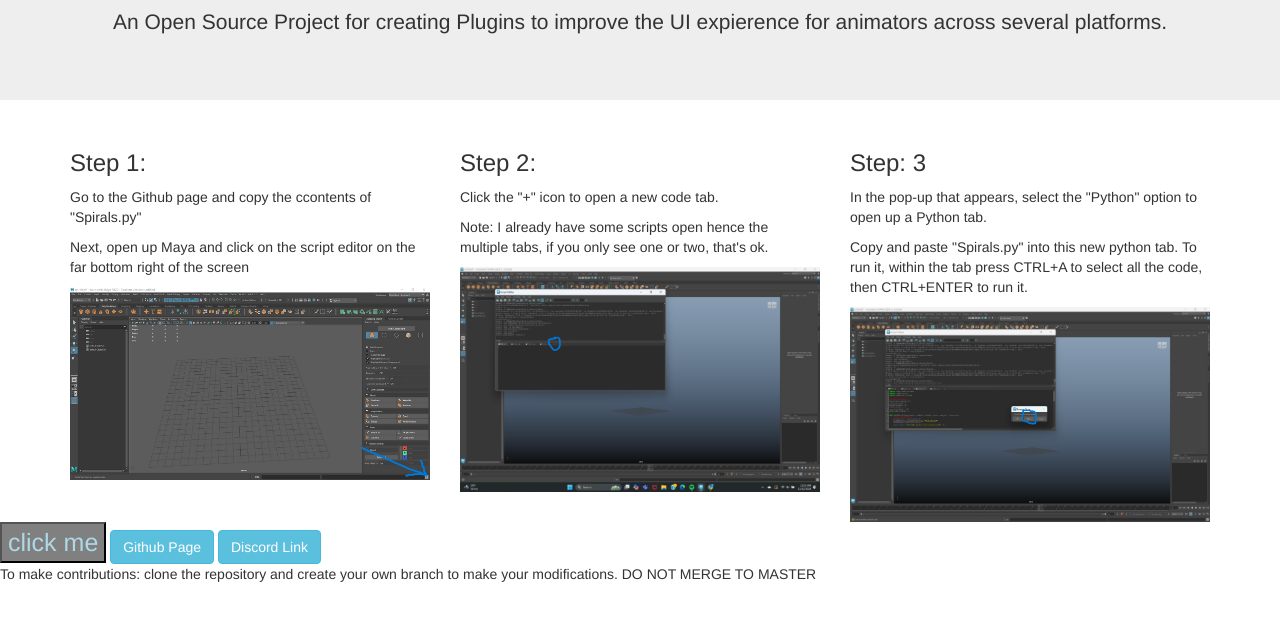
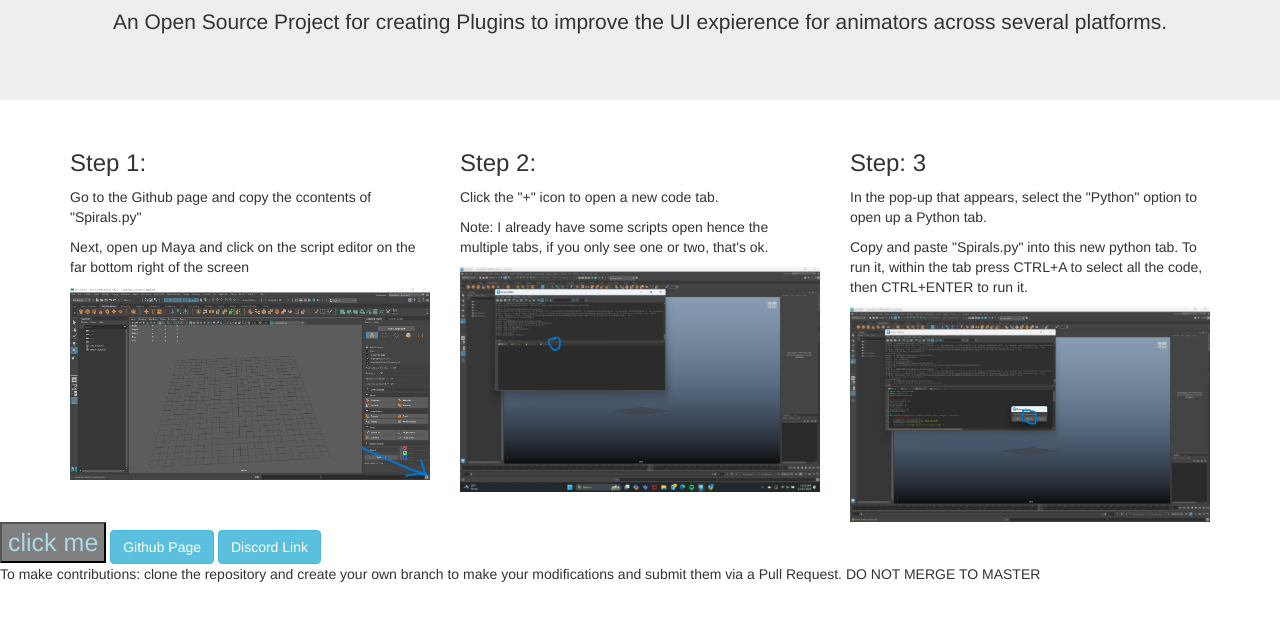
Before and after one commit to Josue-Rocha/Plugins-for-the-Betterment-of-UI, a plain HTML site: page index.html in a window 1280 px wide. Shown: the part 140-760 px from the top of the page. Drawn offline with nearby package versions, Linux system fonts and the light colour scheme.

Commit message:
Update index.html 07

```diff
--- a/index.html
+++ b/index.html
@@ -44,7 +44,7 @@
   <a href="https://github.com/Josue-Rocha/Plugins-for-the-Betterment-of-UI" class="btn btn-info" role="button">Github Page</a>
   <a href="https://discord.gg/XeuDcpHs" class="btn btn-info" role="button">Discord Link</a>
 
-  <p>To make contributions: clone the repository and create your own branch to make your modifications. DO NOT MERGE TO MASTER</p>
+  <p>To make contributions: clone the repository and create your own branch to make your modifications and submit them via a Pull Request. DO NOT MERGE TO MASTER</p>
 
 
 </body>
```
